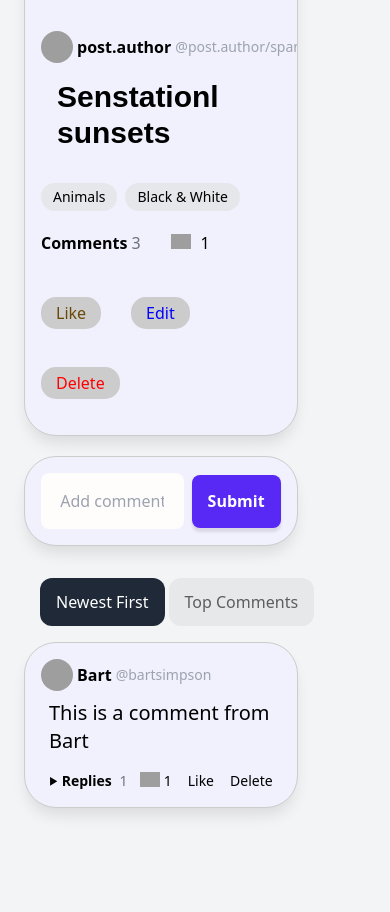
After one commit to Collincehals/Django_social_app, a Django app: page /post/1cbed079-def1-4d01-afc1-060325d16553/ in a window 390 px wide. The commit adds this page. Shown: the part 1014-1926 px from the top of the page. Run offline with Django 4.2, Linux system fonts and the light colour scheme; data comes from the database, SQL or seed files in the repository; both versions use the stored data as it was after the commit; some libraries are stand-ins or nearby versions; some web fonts are replaced; grey boxes are pictures that could not be loaded.

Commit message:
CRUD operations on notes and forms added

```diff
--- a/a_core/a_core/urls.py
+++ b/a_core/a_core/urls.py
@@ -29,4 +29,8 @@ urlpatterns = [
     path('note/create/',CreateNoteView, name="note-create"),
     path('notes/',NotesView, name="notes"),
     path('delete/note/<pk>/',NoteDeleteView, name="delete-note"),
+    path('delete/post/<pk>/',PostDeleteView, name="delete-post"),
+    path('post/edit/<pk>/',PostEditView, name="edit-post"),
+    path('note/edit/<pk>/',NoteEditView, name="edit-note"),
+    path('post/<pk>/',PostView, name="view-post"),
 ]
--- /dev/null
+++ b/a_core/posts_app/templates/a_posts/post_page.html
@@ -0,0 +1,117 @@
+{% extends 'layouts/a.html' %}
+
+{% block content %}
+<article class="card">
+    <div class="flex items-center justify-between px-4 h-14">
+        <h3 class="text-start leading-5 mr-1">{{ post.title }}</h3>
+        <div class="text-sm text-gray-400 truncate">flickr<a href="" class="hover:underline ml-1" target="blank">@John Doe</a></div>
+    </div>
+    <figure>
+        <p><a href=""><img class="w-full" src="{{ post.image }}"></a></p>
+    </figure>
+    <div class="p-4 pb-2">
+        <a class="flex items-center gap-1 mb-4" href="">
+            <img class="w-8 h-8 object-cover rounded-full" src="https://img.icons8.com/small/96/A9A9A9/happy.png">
+            <span class="font-bold hover:underline">post.author</span>
+            <span class="text-sm text-gray-400">@post.author/span>
+        </a>
+        <p class="text-3xl mb-8 px-4 font1">{{ post.body }}</p>
+        <div class="flex items-center gap-2 text-sm mb-5 flex-wrap">
+            <a href="" class="bg-gray-200 rounded-full px-3 py-1 hover:bg-gray-800 hover:text-white">Animals</a>
+            <a href="" class="bg-gray-200 rounded-full px-3 py-1 hover:bg-gray-800 hover:text-white">Black & White</a>
+        </div>
+        <div style="display: flex; flex-wrap: wrap;justify-content: flex-start; gap:30px;align-items: center;">
+                <p><a class="font-bold hover:underline" href="">
+                Comments<span class="font-light text-gray-500 ml-1">3</span></a>
+                </p>
+                <p style="display:flex; flex-wrap:wrap; gap:10px;align-items: center;">
+                    <img class="w-5 -mt-1" src="https://img.icons8.com/small/24/000000/fire-heart.png">1
+                </p>
+                <p><a style='background:#ccc; border-radius: 15px;padding:5px 15px;color:rgb(105, 71, 8);' href="">Like</a></p>
+                <p><a style='background:#ccc; border-radius: 15px;padding:5px 15px;color:blue;' href="{% url 'edit-post' post.id %}">Edit</a></p>
+                <p><a style='background:#ccc; border-radius: 15px;padding:5px 15px;color:red;' href="{% url 'delete-post' post.id %}">Delete</a></p>
+        </div>
+    </div>
+</article>
+
+<div class="card !pb-0 -mt-3">
+    <form method="POST" class="flex items-center p-4" autocomplete="off">
+        <input type="text" name="comment" placeholder="Add comment ..." maxlength="150">
+        <button @click="open = false" class="block ml-2" type="submit">Submit</button>
+    </form>
+</div>
+
+<div class="mb-20">
+    <div id="tabs" class="ml-4 flex gap-1 mb-4">
+        <a class="tab selected">Newest First</a>
+        <a class="tab">Top Comments</a>
+    </div>
+
+    <div id="tab-contents">
+
+        <comment class="card p-4 !mb-4">
+            <div class="flex justify-between items-center">
+                <a class="flex items-center gap-1 mb-2" href="">
+                    <img class="w-8 h-8 object-cover rounded-full" src="https://img.icons8.com/small/96/A9A9A9/happy.png">
+                    <span class="font-bold hover:underline">Bart</span>
+                    <span class="text-sm font-normal text-gray-400">@bartsimpson</span>
+                </a>
+            </div>
+            <p class="text-xl px-2">
+                This is a comment from Bart
+            </p>
+            <div x-data="{ repliesOpen: false }" class="flex items-center justify-between flex-wrap text-sm px-2">
+                <a @click="repliesOpen = !repliesOpen" class="font-bold hover:underline cursor-pointer">
+                    <div class="inline-block" x-bind:class="repliesOpen && 'rotate-90 duration-300'">
+                        <svg transform ="rotate(90)" width="9" height="9" viewBox="0 0 25 25">
+                            <path d="M24 22h-24l12-20z"/>
+                        </svg>
+                    </div>
+                    Replies
+                    <span class="font-light text-gray-500 ml-1">1</span>
+                </a>
+                <div class="flex items-center gap-4 [&>a:hover]:underline">
+                    <div class="flex items-center gap-1">
+                        <img class="w-5 -mt-1" src="https://img.icons8.com/small/24/000000/fire-heart.png">
+                        1
+                    </div>
+                    <a href="">Like</a>
+                    <a href="">Delete</a>
+                </div>
+
+                <div x-show="repliesOpen" x-cloak class="basis-full mt-3 pl-8 grid grid-cols-1">
+
+                    <reply class="flex items-end justify-between py-4 border-t">
+                        <div class="flex">
+                            <a href="">
+                                <img class="w-8 h-8 object-cover rounded-full mr-2" src="https://img.icons8.com/small/96/A9A9A9/happy.png">
+                            </a>
+                            <div class="w-fit">
+                                <a class="block" href="">
+                                    <span class="font-bold hover:underline">Homer</span>
+                                    <span class="text-sm text-gray-400">@homersimpson</span>
+                                </a>
+                                <div class="mr-3">This is a reply from Homer</div>
+                            </div>
+                        </div>
+                        <div class="flex items-center gap-4 [&>a:hover]:underline">
+                            <div class="flex items-center gap-1">
+                                <img class="w-5 -mt-1" src="https://img.icons8.com/small/24/000000/fire-heart.png">
+                                1
+                            </div>
+                            <a href="">Like</a>
+                            <a href="">Delete</a>
+                        </div>
+                    </reply>
+
+                    <form method="POST" class="replyform flex justify-between" autocomplete="off">
+                        <input type="text" name="reply" placeholder="Add reply ..." maxlength="150">
+                        <button class="block" type="submit">Submit</button>
+                    </form>
+                </div>
+            </div>
+        </comment>
+
+    </div>
+</div>
+{% endblock %}
--- a/a_core/posts_app/templates/base.html
+++ b/a_core/posts_app/templates/base.html
@@ -293,6 +293,7 @@
 </head>
 <body class="bg-gray-100">
 
+{% include 'includes/messages.html' %}
 {% include 'includes/header.html' %}
 
 {% block layout %}
--- a/a_core/posts_app/views.py
+++ b/a_core/posts_app/views.py
@@ -1,11 +1,11 @@
-from django.shortcuts import render, redirect
+from django.shortcuts import render, redirect, get_object_or_404
 from django.http import HttpResponse
 from .models import *
 from .forms import *
 from django.contrib.auth.decorators import login_required
 from django.contrib.auth import login, logout, authenticate
 from django.contrib.auth.forms import PasswordResetForm, PasswordChangeForm
-
+from django.contrib import messages
 
 
 # Create your views here.
@@ -69,5 +69,51 @@ def NoteDeleteView(request,pk):
     note  = Note.objects.get(id=pk)
     if request.method == 'POST':
         note.delete()
+        messages.success(request,'Note deleted successfully')
         return redirect('notes')
     return render(request, 'a_posts/note_delete.html', {'note': note})
+
+def PostDeleteView(request, pk):
+    post = get_object_or_404(Post, id=pk)
+    if request.method == 'POST':
+        post.delete()
+        messages.success(request, 'Post deleted successfully!')
+        return redirect('home')
+    return render(request, 'a_posts/post_delete.html', {'post': post})
+
+def PostEditView(request, pk):
+    post = Post.objects.get(id=pk)
+    form = PostEditForm(instance=post)
+    if request.method == 'POST':
+        form = PostEditForm(request.POST, instance=post)
+        if form.is_valid():
+            form.save()
+            messages.success(request, 'Post updated successfully!')
+            return redirect('home')
+    context = {
+        'post': post,
+        'form': form
+        }
+    return render(request, 'a_posts/post_edit.html', context)
+
+
+
+def NoteEditView(request, pk):
+    note = Note.objects.get(id=pk)
+    form = NoteEditForm(instance=note)
+    if request.method == 'POST':
+        form = NoteEditForm(request.POST, instance=note)
+        if form.is_valid():
+            form.save()
+            messages.success(request,'Note updated successfully!')
+            return redirect('notes')
+    context = {
+        'note': note,
+        'form': form
+    }
+    return render(request, 'a_posts/note_edit.html', context)
+
+
+def PostView(request, pk):
+    post = Post.objects.get(id=pk)
+    return render(request, 'a_posts/post_page.html', {'post': post})
```
Also changed, not shown: a_core/posts_app/forms.py (+18 -0 lines), a_core/posts_app/templates/404.html (added, +9 -0 lines), a_core/posts_app/templates/a_posts/home.html (+13 -16 lines), a_core/posts_app/templates/a_posts/note_delete.html (+4 -4 lines), a_core/posts_app/templates/a_posts/note_edit.html (added, +17 -0 lines), a_core/posts_app/templates/a_posts/notes.html (+8 -10 lines), a_core/posts_app/templates/a_posts/post_delete.html (added, +39 -0 lines), a_core/posts_app/templates/a_posts/post_edit.html (added, +28 -0 lines), a_core/db.sqlite3.
